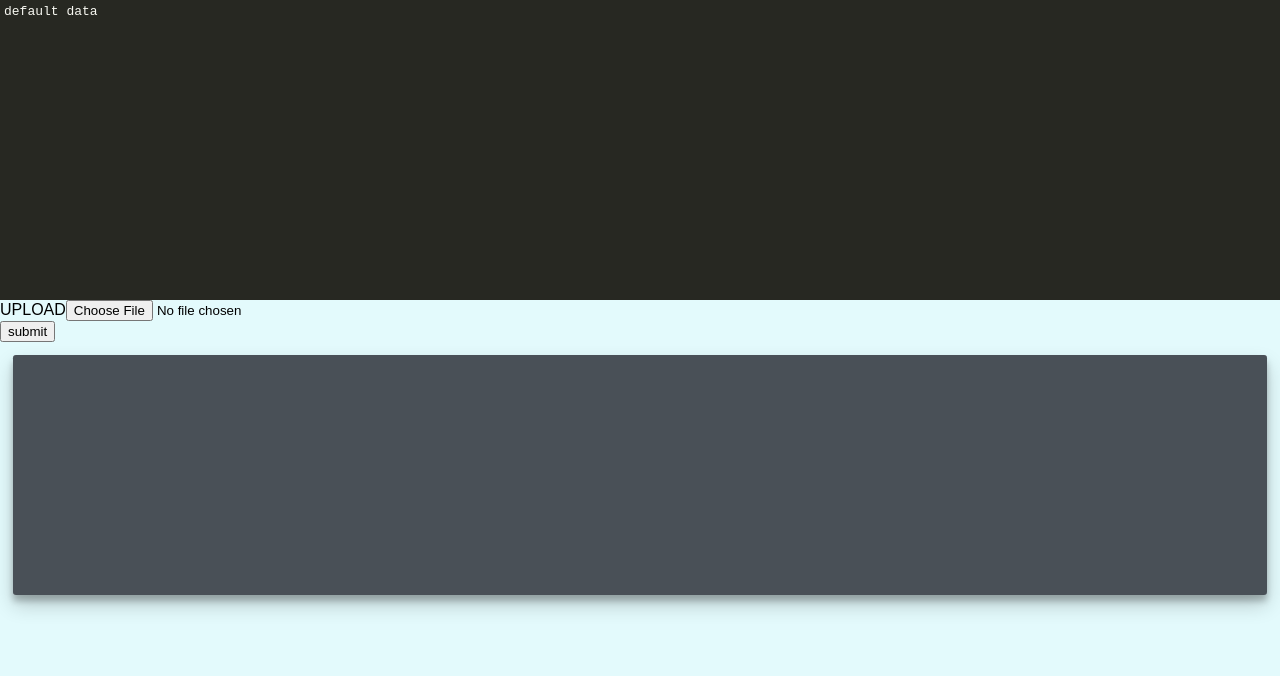
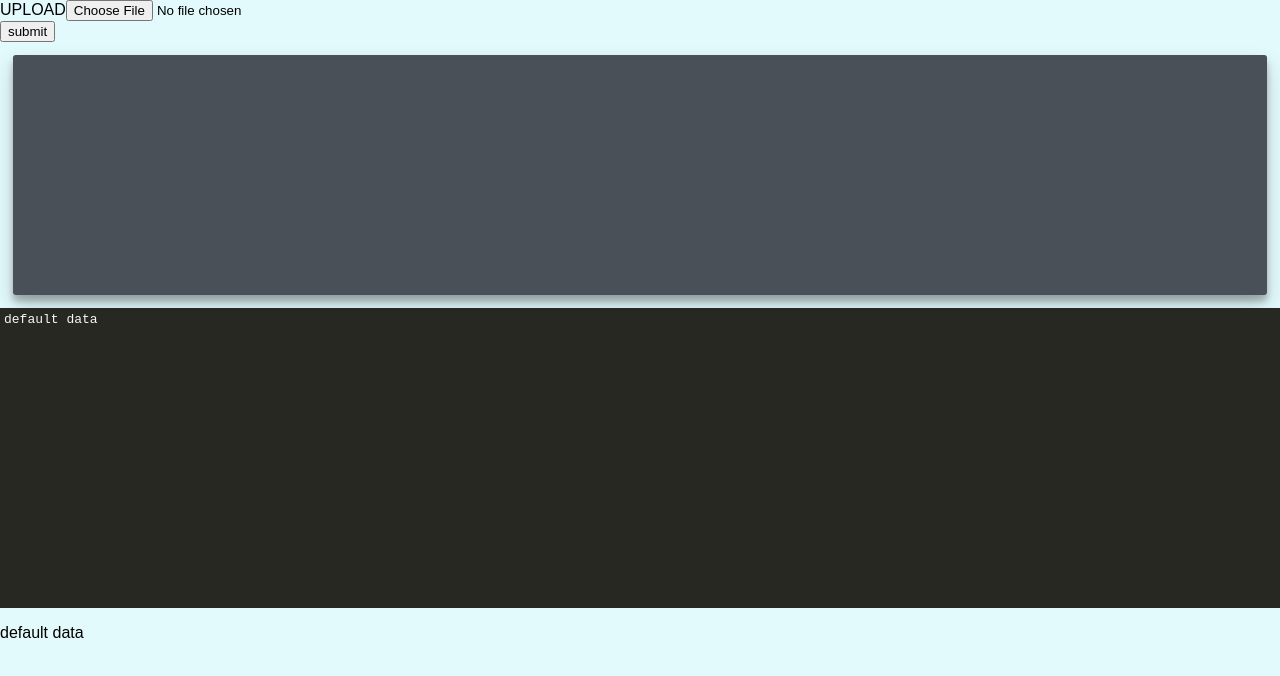
Before and after one commit to Bogglian/boggler, a React (Create React App) app: page / in a window 1280 px wide. Shown: the top 676 px of the page. Built offline with nearby package versions, Linux system fonts and the light colour scheme.

Commit message:
feat: Add react-markdown viewer
We need to use an viewer
So I added an viewer
This view has many tags.
Tags can be used to change the size of characters or to grant inline properties.

```diff
--- /dev/null
+++ b/src/components/Markdown/index.js
@@ -0,0 +1,21 @@
+import React, { Component } from 'react';
+import ReactMarkdown from 'react-markdown';
+
+class Viewer extends Component {
+  render() {
+    const { input } = this.props;
+
+    return (
+      <div>
+        <ReactMarkdown
+          sourcePos={false}
+          source={input}
+          skipHtml
+          escapeHtml
+        />
+      </div>
+    );
+  }
+}
+
+export { Viewer };
--- a/src/containers/TestContainer.js
+++ b/src/containers/TestContainer.js
@@ -4,6 +4,7 @@ import axios from 'axios';
 import AudioContainer from "./AudioContainer";
 import InputFileForm from "../components/InputFileForm";
 import {Editor} from "../components/Codemirror";
+import {Viewer} from "../components/Markdown";
 
 class TestContainer extends Component {
 
@@ -45,13 +46,14 @@ class TestContainer extends Component {
     const input = this.state.input;
     return (
       <div>
+        <InputFileForm onChangeFile={this.onChangeFile} />
+        <input type="button" value="submit" onClick={this.onFileSubmit} />
+        <AudioContainer file={file} />
         <Editor
           input={this.state.input}
           onBeforeChange={this.handleBeforeChange}
         />
-        <InputFileForm onChangeFile={this.onChangeFile} />
-        <input type="button" value="submit" onClick={this.onFileSubmit} />
-        <AudioContainer file={file} />
+        <Viewer input={this.state.input} />
       </div>
     );
   }
```
